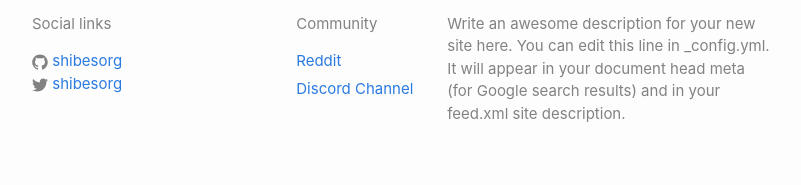
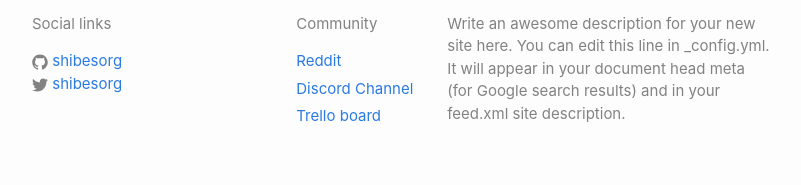
Before and after one commit to shibesorg/shibesorg.github.io, a Jekyll site: the page built from index.html, in a window 1280 px wide. Shown: the part 898-1083 px from the top of the page, without its empty margins (238-1039 px from the left). Built offline with Jekyll 4.4.1, drawn with Linux system fonts in a browser that asks for light colours.

Commit message:
add trello link

```diff
--- a/_includes/footer.html
+++ b/_includes/footer.html
@@ -33,6 +33,7 @@
           <li>
             <a href="https://discord.gg/WWftp4d">Discord Channel</a>
           </li>
+          <li><a href="https://trello.com/invite/acceptdogecoin/5466a8727e415cec847be6c3785c35c1">Trello board</a></li>
         </ul>
       </div>
 
```
